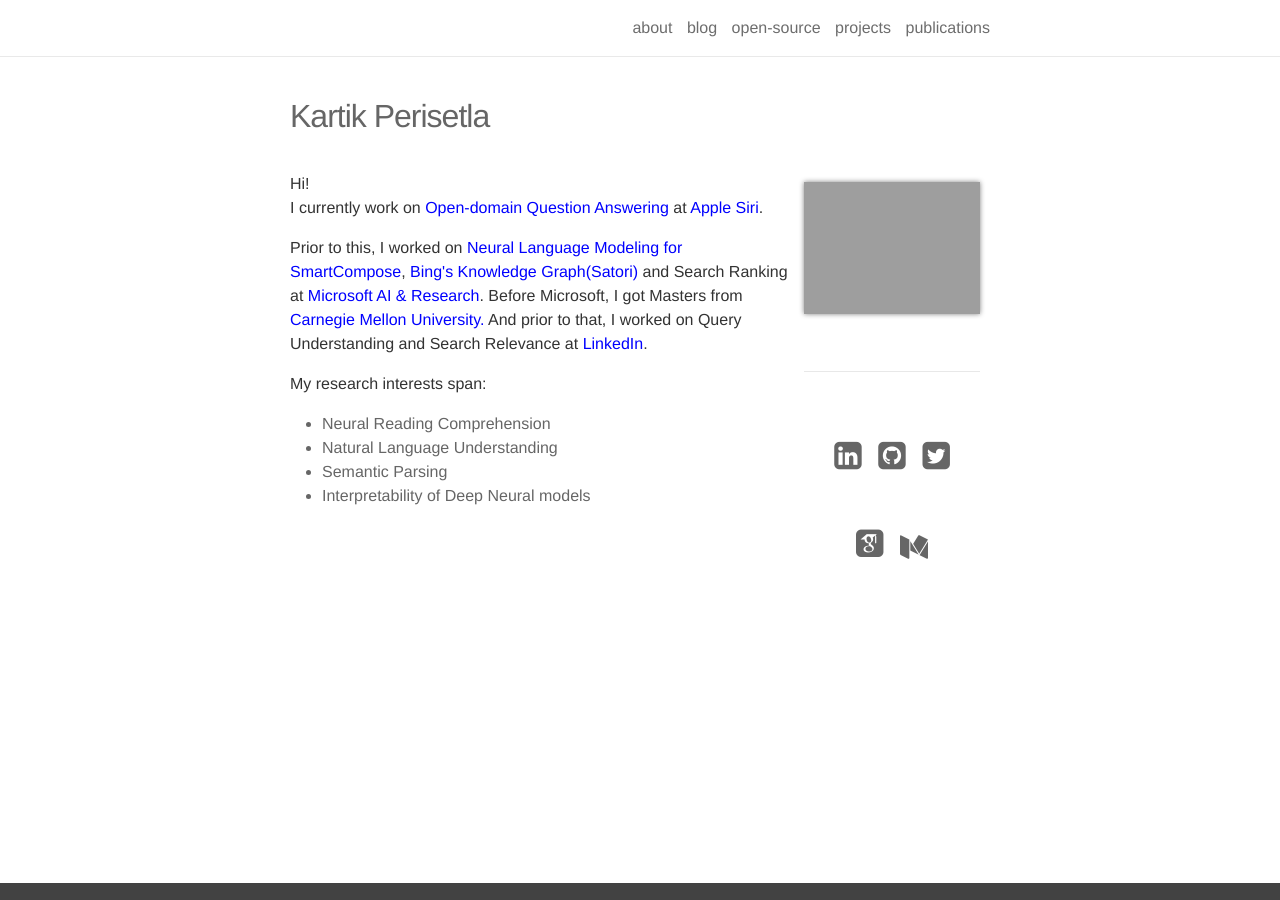
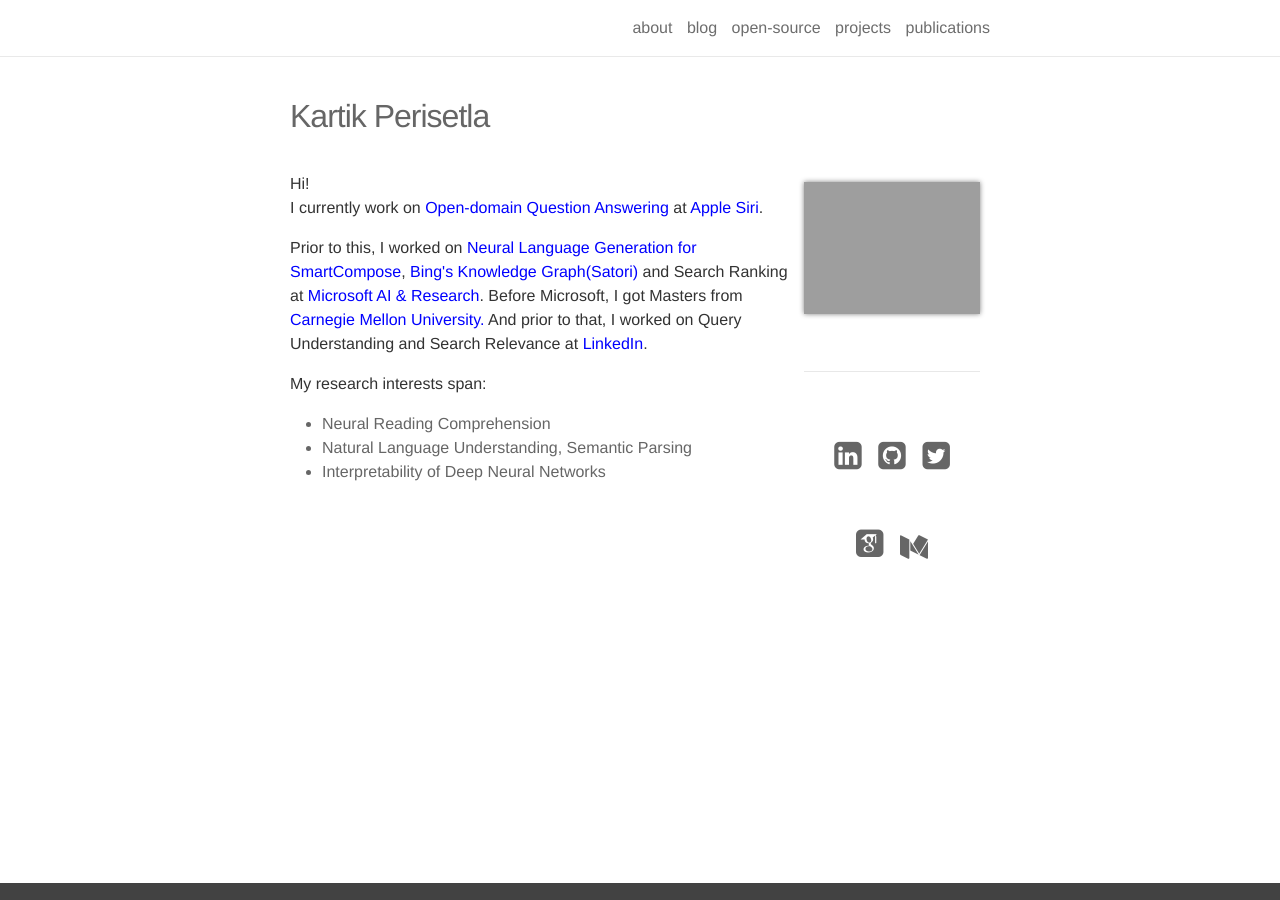
Before and after one commit to kartikperisetla/kartikperisetla.github.io, a Jekyll site: the page built from _pages/about.md, in a window 1280 px wide. Built offline with Jekyll 4.4.1, drawn with Linux system fonts in a browser that asks for light colours; nearby versions of some CDN libraries; some web fonts are replaced.

Commit message:
nit update

```diff
--- a/_pages/about.md
+++ b/_pages/about.md
@@ -12,15 +12,14 @@
 Hi!<br/>
 I currently work on <a target="_blank" href="https://en.wikipedia.org/wiki/Question_answering#Open_domain_question_answering" style="color:blue">Open-domain Question Answering</a> at <a href="https://www.apple.com/siri/" target="_blank" style="color:blue">Apple Siri</a>.</p>
 <p>
-Prior to this, I worked on <a href="https://www.theverge.com/2020/5/11/21254298/microsoft-outlook-web-text-predictions-gmail-smart-compose-feature" target="_blank" style="color:blue">Neural Language Modeling for SmartCompose</a>, <a href="https://blogs.bing.com/search/2013/03/21/understand-your-world-with-bing" target="_blank" style="color:blue"> Bing's Knowledge Graph(Satori)</a> and Search Ranking at <a href="https://news.microsoft.com/2016/09/29/microsoft-expands-artificial-intelligence-ai-efforts-with-creation-of-new-microsoft-ai-and-research-group/" target="_blank" style="color:blue">Microsoft AI & Research</a>. Before Microsoft, I got Masters from <a href="http://cmu.edu/" target="_blank" style="color:blue">Carnegie Mellon University.</a> And prior to that, I worked on Query Understanding and Search Relevance at <a href="https://linkedin.com" target="_blank" style="color:blue">LinkedIn</a>.
+Prior to this, I worked on <a href="https://www.theverge.com/2020/5/11/21254298/microsoft-outlook-web-text-predictions-gmail-smart-compose-feature" target="_blank" style="color:blue">Neural Language Generation for SmartCompose</a>, <a href="https://blogs.bing.com/search/2013/03/21/understand-your-world-with-bing" target="_blank" style="color:blue"> Bing's Knowledge Graph(Satori)</a> and Search Ranking at <a href="https://news.microsoft.com/2016/09/29/microsoft-expands-artificial-intelligence-ai-efforts-with-creation-of-new-microsoft-ai-and-research-group/" target="_blank" style="color:blue">Microsoft AI & Research</a>. Before Microsoft, I got Masters from <a href="http://cmu.edu/" target="_blank" style="color:blue">Carnegie Mellon University.</a> And prior to that, I worked on Query Understanding and Search Relevance at <a href="https://linkedin.com" target="_blank" style="color:blue">LinkedIn</a>.
 </p>
 
 <p align="left">
 My research interests span:
 <ul>
 <li>Neural Reading Comprehension</li>
-<li>Natural Language Understanding</li>
-<li>Semantic Parsing</li>
-<li>Interpretability of Deep Neural models</li>
+<li>Natural Language Understanding, Semantic Parsing</li>
+<li>Interpretability of Deep Neural Networks</li>
 </ul>
 </p>
```
Also changed, not shown: _pages/projects.md (+1 -1 lines).
